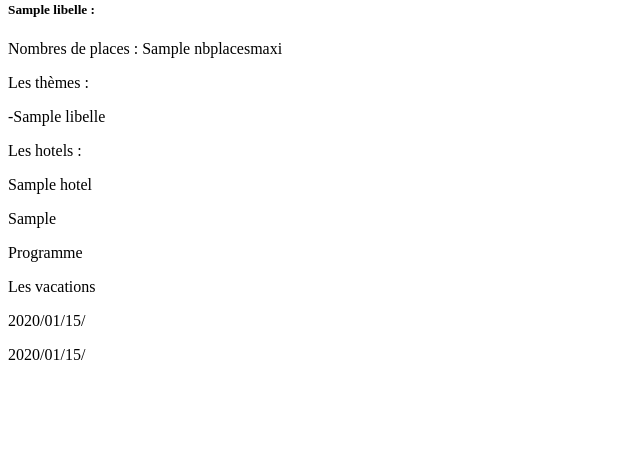
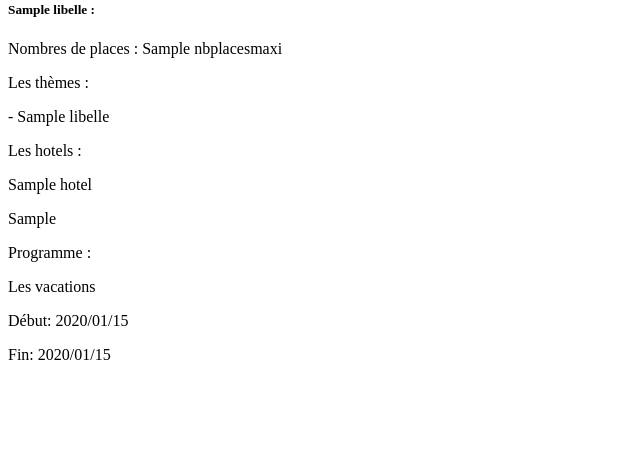
Before and after one commit to KCVenus/MDL, a Symfony app: template templates/home/home.html.twig in a window 1280 px wide. Shown: the part 617-1066 px from the top of the page, without its empty margins (0-640 px from the left). Run offline with Twig, Linux system fonts and the light colour scheme; the template is opened without the code that fills it: most values are stand-ins (such as "Sample title", 1, 10 or a date in 2020); some libraries are stand-ins or nearby versions.

Commit message:
refactor

```diff
--- a/templates/home/home.html.twig
+++ b/templates/home/home.html.twig
@@ -9,54 +9,52 @@
         {% endblock %}
     </head>
 
-    <div class="relative ">
-        <img class=' w-screen h-screen z-1' src='https://plus.unsplash.com/premium_photo-1661876708169-5656991eb206?q=80&w=2012&auto=format&fit=crop&ixlib=rb-4.0.3&ixid=M3wxMjA3fDB8MHxwaG90by1wYWdlfHx8fGVufDB8fHx8fA%3D%3D' alt='hero' />
-
-        <div style="position: absolute;top: 20rem; left: 44rem;" class="z-50 flex flex-col items-center justify-center ">
+    <div class="relative">
+        <img class='w-screen h-screen z-1' src='https://plus.unsplash.com/premium_photo-1661876708169-5656991eb206?q=80&w=2012&auto=format&fit=crop&ixlib=rb-4.0.3&ixid=M3wxMjA3fDB8MHxwaG90by1wYWdlfHx8fGVufDB8fHx8fA%3D%3D' alt='hero' />
+        <div style="position: absolute; top: 20rem; left: 44rem;" class="z-50 flex flex-col items-center justify-center">
             <span class="text-white text-6xl block">Maison des ligues</span>
             <span class="block text-white text-2xl">Fabio Borner & Arthur Demoisson</span>
         </div>
     </div>
 
-
-    <div style="padding-top:5rem; padding-bottom:5rem" class="max-w-7xl mx-auto">
-
+    <div style="padding-top: 5rem; padding-bottom: 5rem" class="max-w-7xl mx-auto">
         <div class="grid grid-cols-2 gap-x-10 gap-y-10">
             {% for atelier in ateliers %}
                 <div class="bg-gray-100 p-6 rounded-lg">
-                    <div class="">
-                        <div class="item">
-                            <h5 class="text-2xl mb-4 ">{{ atelier.libelle }} :</h5>
+                    <h5 class="text-2xl mb-4">{{ atelier.libelle }} :</h5>
                     <p>Nombres de places : {{ atelier.nbplacesmaxi }}</p>
-                            <p>Les thèmes : </p>
-                            <p>
+                    <p>Les thèmes :</p>
                     {% for theme in atelier.themes %}
-                                    -{{ theme.libelle }}<br>
+                        <p>- {{ theme.libelle }}<br></p>
                     {% endfor %}
-                            </p>
-                        </div>
-                    </div>
                 </div>
             {% endfor %}
         </div>
-          <p class="text-2xl mt-4"> Les hotels :</p>
+
+        <p class="text-2xl mt-4">Les hotels :</p>
         {% for hotel in hotels %}
-
-                <p> {{ hotel.pnom }}<p>
+            <p>{{ hotel.pnom }}</p>
+            {% set displayed_tarifs = [] %}
             {% for tarif in hotel.tarifs %}
-
-                     <p>{{ tarif.tarifNuite }} </p>
-
+                {% if tarif.tarifNuite not in displayed_tarifs %}
+                    <p>{{ tarif.tarifNuite }}</p>
+                    {% set displayed_tarifs = displayed_tarifs|merge([tarif.tarifNuite]) %}
+                {% endif %}
             {% endfor %}
         {% endfor %}
 
-             <p> Programme </p>
+        <p class="text-2xl mt-4">Programme :</p>
+        <p>Les vacations</p>
+        {% set displayed_dates = [] %}
         {% for vacation in vacations %}
-             <p> Les vacations </p>
-             <p> {{ vacation.dateheureDebut|date('Y/m/d/') }} </p>
-             <p> {{ vacation.dateheureFin|date('Y/m/d/') }} </p>
+            {% set date_debut = vacation.dateheureDebut|date('Y/m/d') %}
+            {% set date_fin = vacation.dateheureFin|date('Y/m/d') %}
+            {% set date_range = date_debut ~ ' to ' ~ date_fin %}
+            {% if date_range not in displayed_dates %}
+                <p>Début: {{ date_debut }}</p>
+                <p>Fin: {{ date_fin }}</p>
+                {% set displayed_dates = displayed_dates|merge([date_range]) %}
+            {% endif %}
         {% endfor %}
-
-
     </div>
 {% endblock %}
```
Also changed, not shown: 2 other files. Lines whose indentation alone changed are shown as unchanged.
